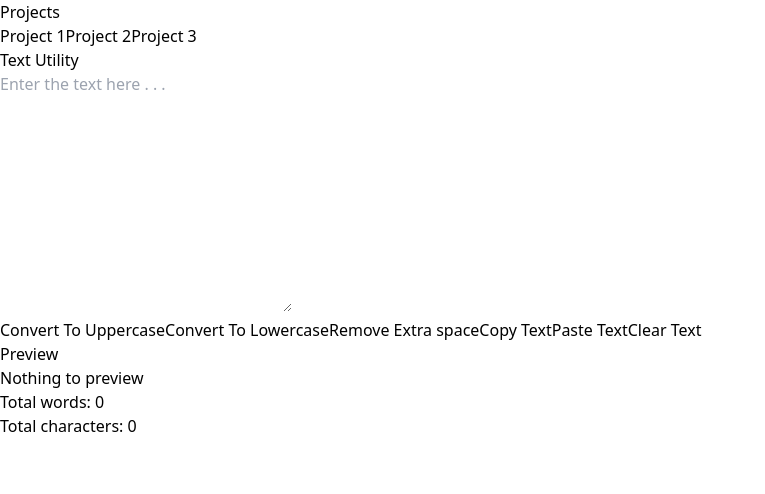
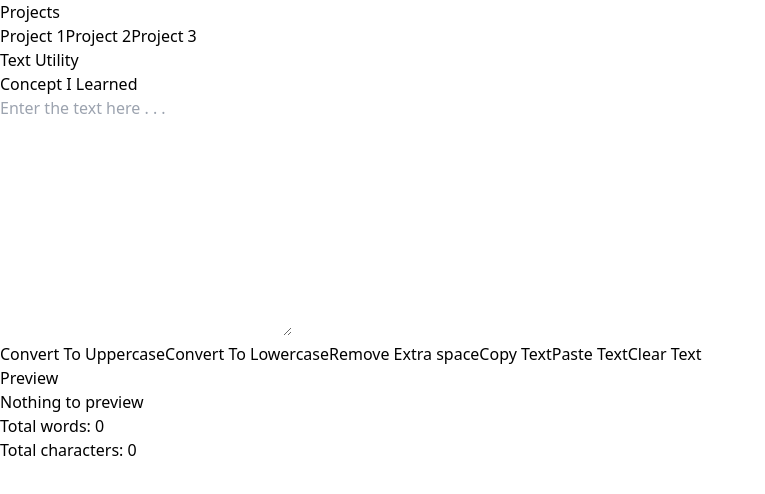
Before and after one commit to prachanda482244/react-minor-projects, a React (Vite) app in the folder react-minor-project/: page /project2 in a window 1280 px wide. Shown: the top 494 px of the page, without its empty margins (0-765 px from the left). Built offline with nearby package versions, Linux system fonts and the light colour scheme.

Commit message:
make the button components

```diff
--- /dev/null
+++ b/react-minor-project/src/Components/Button.jsx
@@ -0,0 +1,9 @@
+import { useState } from "react"
+
+const Button = ({ show, setShow }) => {
+    return (
+        <button className={`text-white  font-semibold ${show ? 'bg-blue-600' : ''} border-2 p-2 rounded-lg shadow-xl  border-blue-600`} onClick={() => setShow(!show)}>Concept I Learned</button>
+    )
+}
+
+export default Button
--- a/react-minor-project/src/Components/ProjectConcepts.jsx
+++ b/react-minor-project/src/Components/ProjectConcepts.jsx
@@ -5,7 +5,7 @@ const ProjectConcepts = ({ concepts, color }) => {
             <h1 className="text-bold text-2xl md:text-3xl md:text-center">Concepts</h1>
             {
                 concepts.map((concept) => (
-                    <li style={{ color: color.toLowerCase(), transition: 'color .5s' }} className='border-2 bg-black font-bold border-purple-700 rounded-lg m-1 p-2' key={concept}>{concept}</li>
+                    <li style={{ color: color.toLowerCase(), transition: 'color .5s' }} className='border-2  bg-black font-bold border-purple-700 rounded-lg m-1 p-2' key={concept}>{concept}</li>
                 ))
             }
         </div>
--- a/react-minor-project/src/Projects/Project1/Project1BgChanger.jsx
+++ b/react-minor-project/src/Projects/Project1/Project1BgChanger.jsx
@@ -1,5 +1,6 @@
 import { useState } from "react"
 import ProjectConcepts from "../../Components/ProjectConcepts";
+import Button from "../../Components/Button";
 
 const Project1BgChanger = () => {
     const [show, setShow] = useState(false)
@@ -60,7 +61,9 @@ const Project1BgChanger = () => {
                 }
             </div>
             <h1 className="text-center text-2xl text-white p-3">Background - Changer </h1>
-            <button className={`text-white absolute font-semibold ${show ? 'bg-blue-600' : ''} border-2 right-5 p-2 rounded-lg shadow-xl  border-blue-600`} onClick={() => setShow(!show)}>Concept I Learned</button>
+            <div className="absolute right-2">
+                <Button show={show} setShow={setShow} />
+            </div>
             {
                 show ?
                     <div style={{ transition: "opacity 0.3s", opacity: show ? 1 : 0 }}>
--- a/react-minor-project/src/Projects/Project2/Project2TextUtility.jsx
+++ b/react-minor-project/src/Projects/Project2/Project2TextUtility.jsx
@@ -1,7 +1,9 @@
 import { useRef, useState } from "react"
+import Button from "../../Components/Button"
 
 const Project2TextUtility = () => {
     const [textData, setTextData] = useState('')
+    const [show, setShow] = useState(true)
     const copyRef = useRef(null)
 
     const handleUppercase = () => setTextData(textData.toUpperCase())
@@ -19,8 +21,9 @@ const Project2TextUtility = () => {
 
     console.log(textData.length)
     return (
-        <div className="flex pb-20 bg-gray-700 flex-col gap-2 ">
+        <div className="flex pb-20 relative bg-gray-700 flex-col gap-2 ">
             <h1 className="md:text-4xl text-2xl  text-center text-white ">Text Utility</h1>
+            <Button show={show} setShow={setShow} />
             <div className="flex flex-col p-3 md:p-0 max-w-5xl mx-auto" >
                 <textarea ref={copyRef} value={textData} onChange={(e) => setTextData(e.target.value)} placeholder="Enter the text here . . ." className="md:w-[70vw] w-full p-3 rounded-lg font-semibold outline-none  h-56" cols={30} rows={10}></textarea>
                 <div className="buttons flex flex-wrap text-sm items-center justify-center gap-3 mt-3">
```
